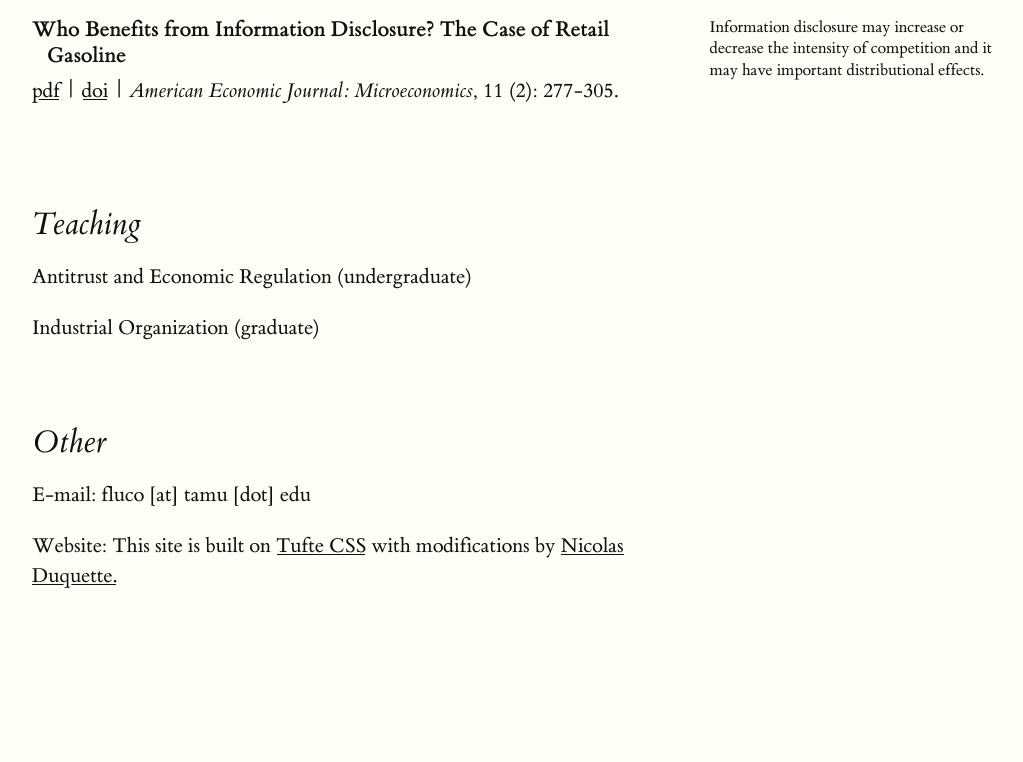
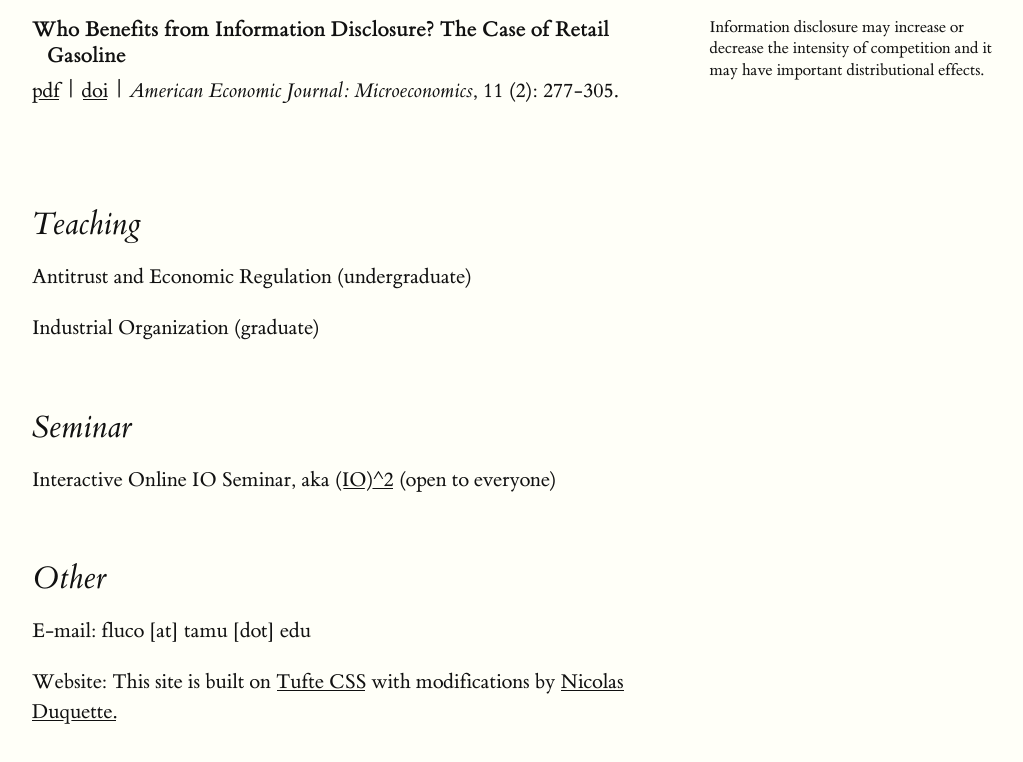
Before and after one commit to flucoe/flucoe.github.io, a plain HTML site: page index.html in a window 1280 px wide. Shown: the part 1087-1849 px from the top of the page, without its empty margins (128-1151 px from the left). Before the commit the page ends 1737 px from the top, so only its background shows below. Drawn offline with Linux system fonts and the light colour scheme.

Commit message:
Added IO2 schedule

```diff
--- a/index.html
+++ b/index.html
@@ -128,6 +128,8 @@ visiting my <a href = "https://scholar.google.com/citations?user=3PPlWd4AAAAJ&hl
 <p>Antitrust and Economic Regulation (undergraduate)</p>
 <p>Industrial Organization (graduate)</p>
 </section>
+<h2>Seminar</h2>
+<p>Interactive Online IO Seminar, aka <a href="pdfs/IOIO_Fall2020.pdf" target="_blank">(IO)^2</a> (open to everyone)</p>
 <section>
 <h2>Other</h2>
 <p>E-mail: fluco [at] tamu [dot] edu</p>
```
Also changed, not shown: 1 other file.
